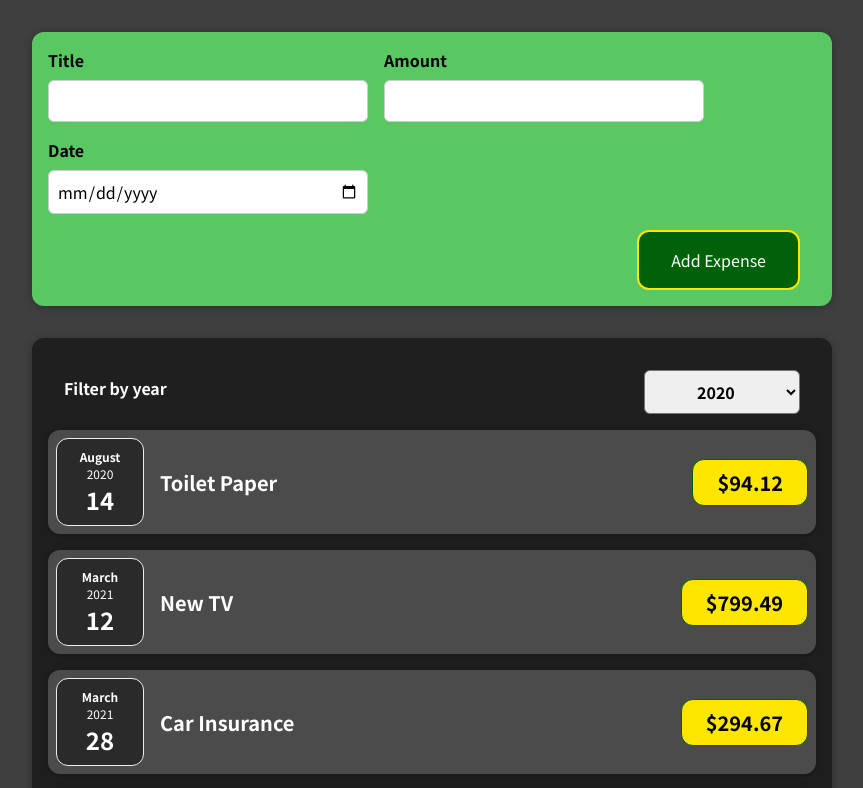
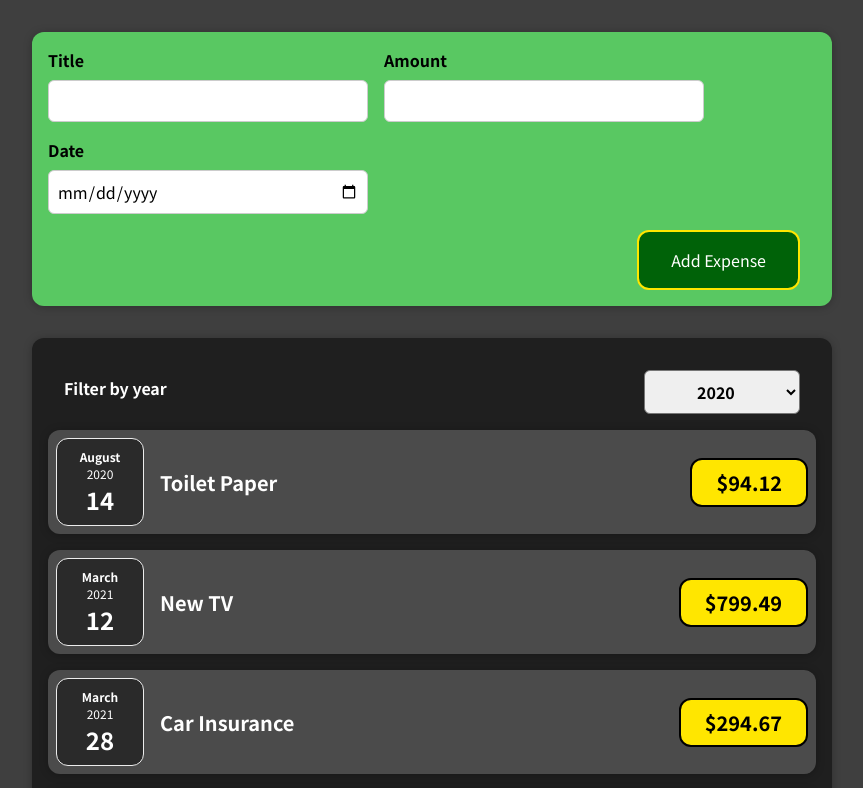
Before and after one commit to luciano-ilha/expense-tracker, a React (Create React App) app: page / in a window 1280 px wide. Shown: the top 788 px of the page, without its empty margins (208-1071 px from the left). Built offline with nearby package versions, Linux system fonts and the light colour scheme.

Commit message:
Change border style

```diff
--- a/src/components/Expenses/ExpenseItem.css
+++ b/src/components/Expenses/ExpenseItem.css
@@ -31,7 +31,7 @@
   font-weight: bold;
   color: black;
   background-color: #ffe600;
-  border: 1px solid #006208;
+  border: 2px solid black;
   padding: 0.5rem;
   border-radius: 12px;
 }
```
